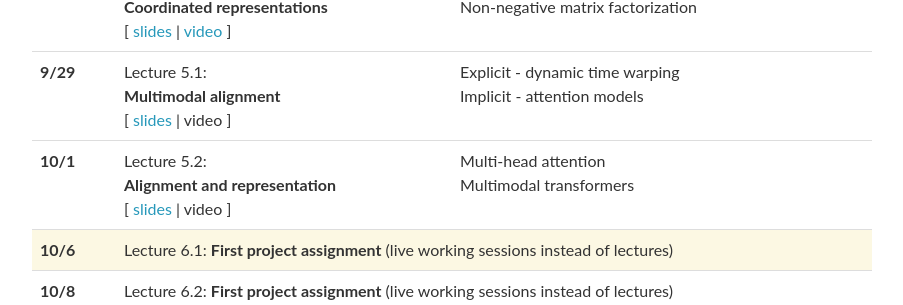
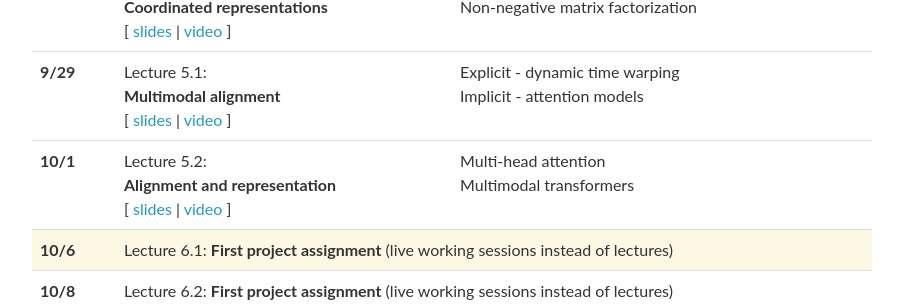
Before and after one commit to CMU-MultiComp-Lab/mmml-course, a Jekyll site: the page built from _pages/schedule.md, in a window 1280 px wide and 900 px high, scrolled down 724 px. Shown: the part 150-455 px from the top of the window, without its empty margins (188-1091 px from the left). Built offline with Jekyll 4.4.1, drawn with Linux system fonts in a browser that asks for light colours; nearby versions of some CDN libraries; comment, search, counter and statistics services are not loaded; part of the change alters nothing that is shown.

```diff
--- a/_data/lectures.yml
+++ b/_data/lectures.yml
@@ -103,7 +103,7 @@
     Lecture 5.1: <br/>
     <strong>Multimodal alignment</strong>
   slides: "https://piazza.com/class_profile/get_resource/kcnr11wq24q6z7/kfmxwo95eyz2ck"
-  video:
+  video: "https://www.youtube.com/watch?v=4P4qBBxpthg"
   topics:
     - Explicit - dynamic time warping <br/>
     - Implicit - attention models
@@ -115,7 +115,7 @@
     Lecture 5.2: <br/>
     <strong>Alignment and representation</strong>
   slides: "https://piazza.com/class_profile/get_resource/kcnr11wq24q6z7/kfpy1gk9j6p39h"
-  video:
+  video: "https://www.youtube.com/watch?v=xcOMHwjNLaA"
   topics:
     - Multi-head attention <br/>
     - Multimodal transformers
```
